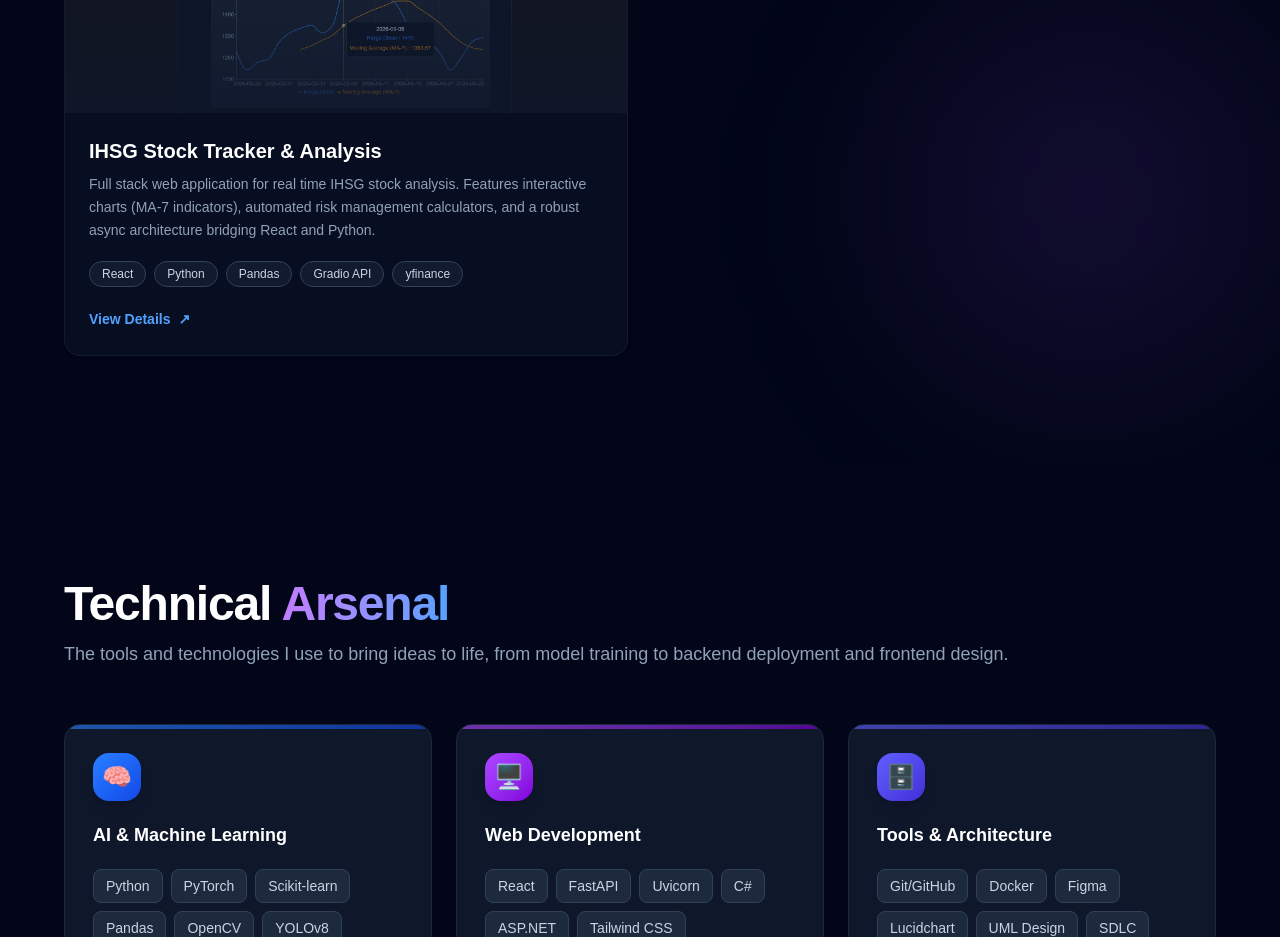
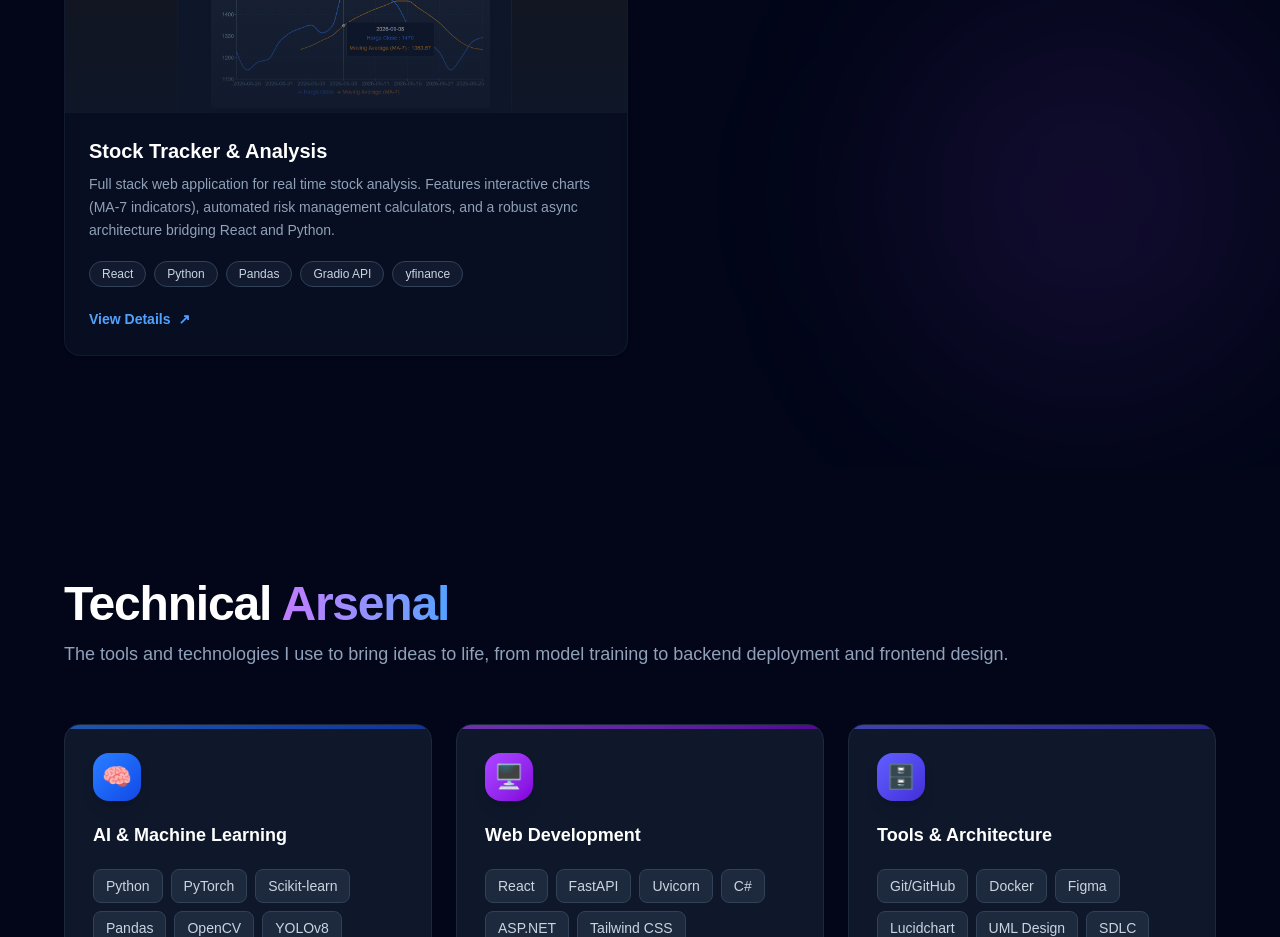
Before and after one commit to briansnjya/Portofolio, a React (Vite) app: page / in a window 1280 px wide. Shown: the part 2060-2997 px from the top of the page. Built offline with nearby package versions, Linux system fonts and the light colour scheme.

Commit message:
update proejct.jsx untuk project stock

```diff
--- a/src/components/Projects.jsx
+++ b/src/components/Projects.jsx
@@ -34,8 +34,8 @@ const projects = [
     link: "https://aol-nlp.vercel.app/",
   },
   {
-    title: "IHSG Stock Tracker & Analysis",
-    desc: "Full stack web application for real time IHSG stock analysis. Features interactive charts (MA-7 indicators), automated risk management calculators, and a robust async architecture bridging React and Python.",
+    title: "Stock Tracker & Analysis",
+    desc: "Full stack web application for real time stock analysis. Features interactive charts (MA-7 indicators), automated risk management calculators, and a robust async architecture bridging React and Python.",
     tags: ["React", "Python", "Pandas", "Gradio API", "yfinance"],
     image: stockImage,
     link: "https://stock-tracker-bay-three.vercel.app/",
```
